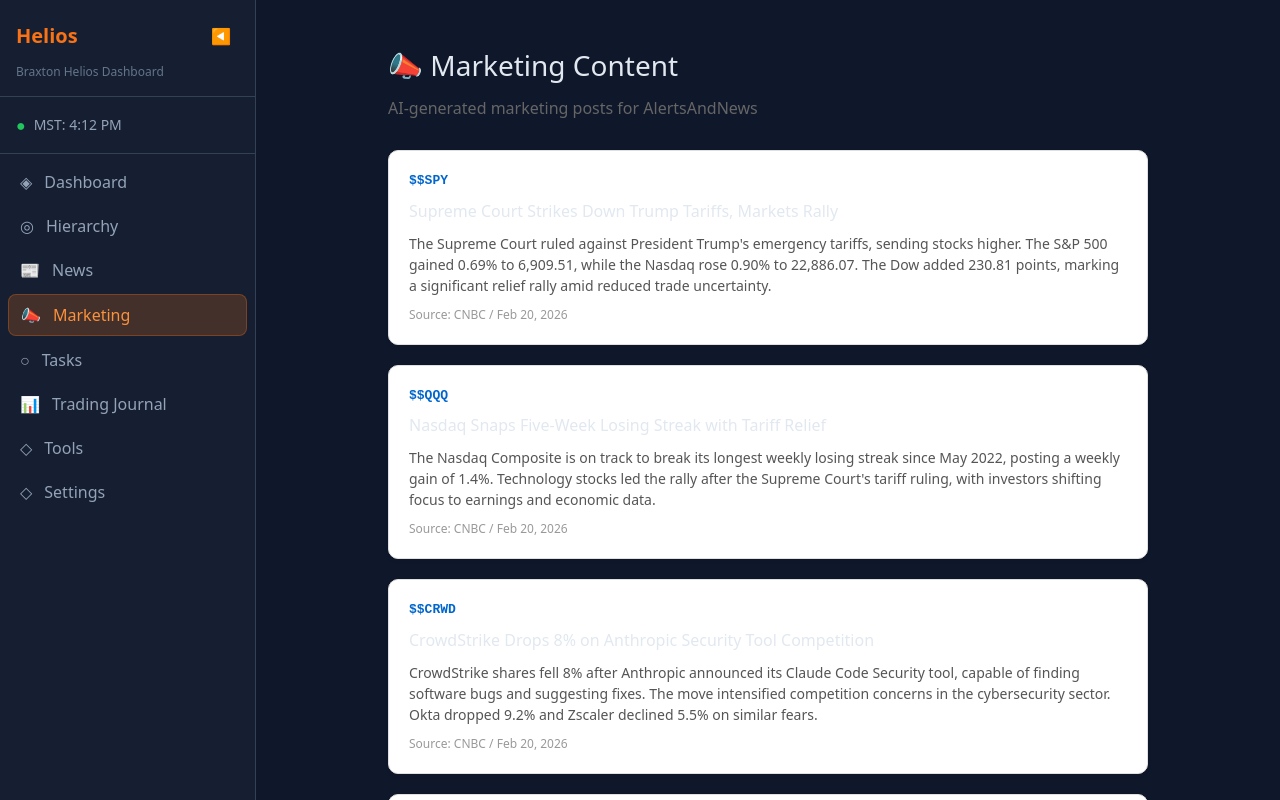
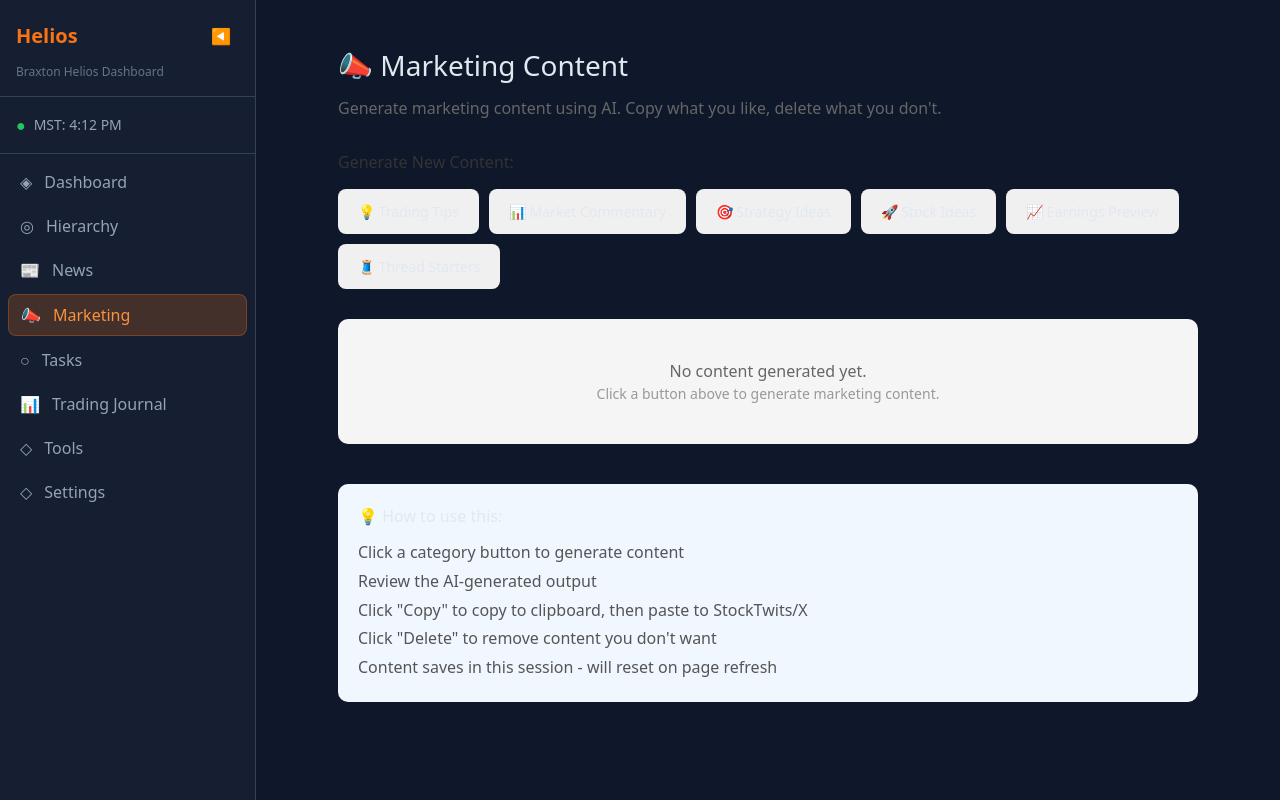
Before and after one commit to AAN2793/helios-dashboard, a Next.js app: page /marketing in a window 1280 px wide. Shown: the top 800 px of the page. Built offline with nearby package versions, Linux system fonts and the light colour scheme.

Commit message:
Add marketing content generator with Claude Code

```diff
--- a/pages/marketing.js
+++ b/pages/marketing.js
@@ -1,47 +1,128 @@
-import { useState, useEffect } from 'react';
-import Layout from '../components/Layout';
+import { useState } from 'react'
+import Layout from '../components/Layout'
 
 export default function Marketing() {
-  const [posts, setPosts] = useState([]);
-  const [loading, setLoading] = useState(true);
+  const [content, setContent] = useState([])
+  const [loading, setLoading] = useState(false)
+  const [category, setCategory] = useState('trading-tips')
 
-  useEffect(() => {
-    fetch('/api/generated-posts')
-      .then(res => res.json())
-      .then(data => {
-        setPosts(data.posts || []);
-        setLoading(false);
-      })
-      .catch(() => setLoading(false));
-  }, []);
+  const contentTypes = [
+    { id: 'trading-tips', label: '💡 Trading Tips', prompt: 'Generate 5 practical trading tips for day traders. Keep each under 280 characters. Punchy and actionable.' },
+    { id: 'market-commentary', label: '📊 Market Commentary', prompt: 'Write a brief market commentary (3-4 sentences) about current market sentiment. Include 1-2 stock examples.' },
+    { id: 'strategy', label: '🎯 Strategy Ideas', prompt: 'Explain a trading strategy in simple terms. Include entry criteria, exit plan, and risk management. Keep it beginner-friendly.' },
+    { id: 'stock-ideas', label: '🚀 Stock Ideas', prompt: 'Generate 3 swing trade ideas with: Ticker, Entry price, Target price, Stop loss, and Why it\'s interesting. Use realistic prices.' },
+    { id: 'earnings', label: '📈 Earnings Preview', prompt: 'Preview 3 stocks reporting earnings this week. Include: Ticker, Expected EPS, Date, and one key metric to watch.' },
+    { id: 'thread-starters', label: '🧵 Thread Starters', prompt: 'Create 3 Twitter thread starters about trading psychology. Hook readers in the first tweet.' },
+  ]
+
+  const generateContent = async (type) => {
+    setLoading(true)
+    const contentType = contentTypes.find(c => c.id === type)
+
+    try {
+      const SCRATCH = '/tmp/' + Math.random().toString(36).substr(2, 9)
+      const { execSync } = require('child_process')
+
+      // Create temp git repo
+      execSync(`mkdir -p ${SCRATCH} && cd ${SCRATCH} && git init`, { stdio: 'pipe' })
+
+      // Run Claude Code
+      const result = execSync(
+        `echo "${contentType.prompt}" | "/Users/helios/Library/Application Support/Claude/claude-code/2.1.49/claude" --print`,
+        { timeout: 60000 }
+      ).toString()
+
+      const newContent = {
+        id: Date.now(),
+        type: type,
+        label: contentType.label,
+        text: result,
+        timestamp: new Date().toLocaleString()
+      }
+
+      setContent(prev => [newContent, ...prev])
+    } catch (err) {
+      alert('Error generating content: ' + err.message)
+    } finally {
+      setLoading(false)
+    }
+  }
+
+  const copyToClipboard = (text) => {
+    navigator.clipboard.writeText(text)
+    alert('Copied to clipboard!')
+  }
+
+  const deleteContent = (id) => {
+    if (confirm('Delete this content?')) {
+      setContent(prev => prev.filter(c => c.id !== id))
+    }
+  }
 
   return (
     <Layout>
-      <div style={{ maxWidth: '800px', margin: '0 auto', padding: '20px' }}>
+      <div style={{ maxWidth: '900px', margin: '0 auto', padding: '20px' }}>
         <h1 style={{ fontSize: '28px', marginBottom: '10px' }}>📣 Marketing Content</h1>
         <p style={{ color: '#666', marginBottom: '30px' }}>
-          AI-generated marketing posts for AlertsAndNews
+          Generate marketing content using AI. Copy what you like, delete what you don't.
         </p>
 
-        {loading ? (
-          <p>Loading...</p>
-        ) : posts.length === 0 ? (
+        {/* Content Type Buttons */}
+        <div style={{ marginBottom: '30px' }}>
+          <h3 style={{ marginBottom: '15px', color: '#333' }}>Generate New Content:</h3>
+          <div style={{ display: 'flex', flexWrap: 'wrap', gap: '10px' }}>
+            {contentTypes.map(type => (
+              <button
+                key={type.id}
+                onClick={() => generateContent(type.id)}
+                disabled={loading}
+                style={{
+                  padding: '12px 20px',
+                  background: loading ? '#ccc' : '#f0f0f0',
+                  border: 'none',
+                  borderRadius: '8px',
+                  cursor: loading ? 'not-allowed' : 'pointer',
+                  fontSize: '14px',
+                  fontWeight: '500',
+                  transition: 'all 0.2s'
+                }}
+              >
+                {type.label}
+              </button>
+            ))}
+          </div>
+        </div>
+
+        {loading && (
+          <div style={{
+            padding: '40px',
+            textAlign: 'center',
+            background: '#f9f9f9',
+            borderRadius: '10px',
+            marginBottom: '20px'
+          }}>
+            <p>🤖 Generating content with Claude Code...</p>
+          </div>
+        )}
+
+        {/* Generated Content */}
+        {content.length === 0 ? (
           <div style={{
             padding: '40px',
             textAlign: 'center',
             background: '#f5f5f5',
             borderRadius: '10px'
           }}>
-            <p style={{ color: '#666' }}>No marketing posts yet.</p>
+            <p style={{ color: '#666' }}>No content generated yet.</p>
             <p style={{ color: '#999', fontSize: '14px' }}>
-              Run Allen or use Codex/Claude to generate content.
+              Click a button above to generate marketing content.
             </p>
           </div>
         ) : (
           <div style={{ display: 'flex', flexDirection: 'column', gap: '20px' }}>
-            {posts.map((post, index) => (
+            {content.map((item) => (
               <div
-                key={index}
+                key={item.id}
                 style={{
                   background: 'white',
                   border: '1px solid #e0e0e0',
@@ -51,38 +132,87 @@
                 }}
               >
                 <div style={{
-                  fontFamily: 'monospace',
-                  color: '#0066cc',
-                  fontWeight: 'bold',
-                  marginBottom: '8px'
+                  display: 'flex',
+                  justifyContent: 'space-between',
+                  alignItems: 'center',
+                  marginBottom: '15px'
                 }}>
-                  ${post.ticker || 'TICKER'}
+                  <span style={{
+                    padding: '4px 12px',
+                    background: '#e8f5e9',
+                    color: '#2e7d32',
+                    borderRadius: '20px',
+                    fontSize: '12px',
+                    fontWeight: '500'
+                  }}>
+                    {item.label}
+                  </span>
+                  <span style={{ fontSize: '12px', color: '#999' }}>
+                    {item.timestamp}
+                  </span>
                 </div>
-                <h3 style={{ margin: '0 0 10px 0', fontSize: '16px' }}>
-                  {post.headline || 'Headline here'}
-                </h3>
-                <p style={{ color: '#555', margin: 0, fontSize: '14px', lineHeight: '1.5' }}>
-                  {post.body || 'Body content...'}
-                </p>
-                {post.source && (
-                  <p style={{ color: '#999', fontSize: '12px', marginTop: '10px' }}>
-                    Source: {post.source}
-                  </p>
-                )}
+
+                <pre style={{
+                  whiteSpace: 'pre-wrap',
+                  fontFamily: 'inherit',
+                  fontSize: '14px',
+                  lineHeight: '1.6',
+                  color: '#333',
+                  margin: 0,
+                  background: '#f9f9f9',
+                  padding: '15px',
+                  borderRadius: '8px'
+                }}>
+                  {item.text}
+                </pre>
+
+                <div style={{ marginTop: '15px', display: 'flex', gap: '10px' }}>
+                  <button
+                    onClick={() => copyToClipboard(item.text)}
+                    style={{
+                      padding: '8px 16px',
+                      background: '#2196f3',
+                      color: 'white',
+                      border: 'none',
+                      borderRadius: '6px',
+                      cursor: 'pointer',
+                      fontSize: '13px'
+                    }}
+                  >
+                    📋 Copy
+                  </button>
+                  <button
+                    onClick={() => deleteContent(item.id)}
+                    style={{
+                      padding: '8px 16px',
+                      background: '#ffebee',
+                      color: '#c62828',
+                      border: 'none',
+                      borderRadius: '6px',
+                      cursor: 'pointer',
+                      fontSize: '13px'
+                    }}
+                  >
+                    🗑️ Delete
+                  </button>
+                </div>
               </div>
             ))}
           </div>
         )}
 
+        {/* Tips */}
         <div style={{ marginTop: '40px', padding: '20px', background: '#f0f7ff', borderRadius: '10px' }}>
-          <h3 style={{ marginTop: 0 }}>💡 How to Generate More Content</h3>
-          <ul style={{ color: '#555', lineHeight: '1.8' }}>
-            <li>Run the Allen content writer cron job</li>
-            <li>Use Claude Code: <code>claude "Generate 5 marketing posts for AlertsAndNews"</code></li>
-            <li>Use Codex: <code>codex "Generate engaging financial posts"</code></li>
+          <h3 style={{ marginTop: 0, marginBottom: '10px' }}>💡 How to use this:</h3>
+          <ul style={{ color: '#555', lineHeight: '1.8', margin: 0 }}>
+            <li>Click a category button to generate content</li>
+            <li>Review the AI-generated output</li>
+            <li>Click "Copy" to copy to clipboard, then paste to StockTwits/X</li>
+            <li>Click "Delete" to remove content you don't want</li>
+            <li>Content saves in this session - will reset on page refresh</li>
           </ul>
         </div>
       </div>
     </Layout>
-  );
+  )
 }
```
